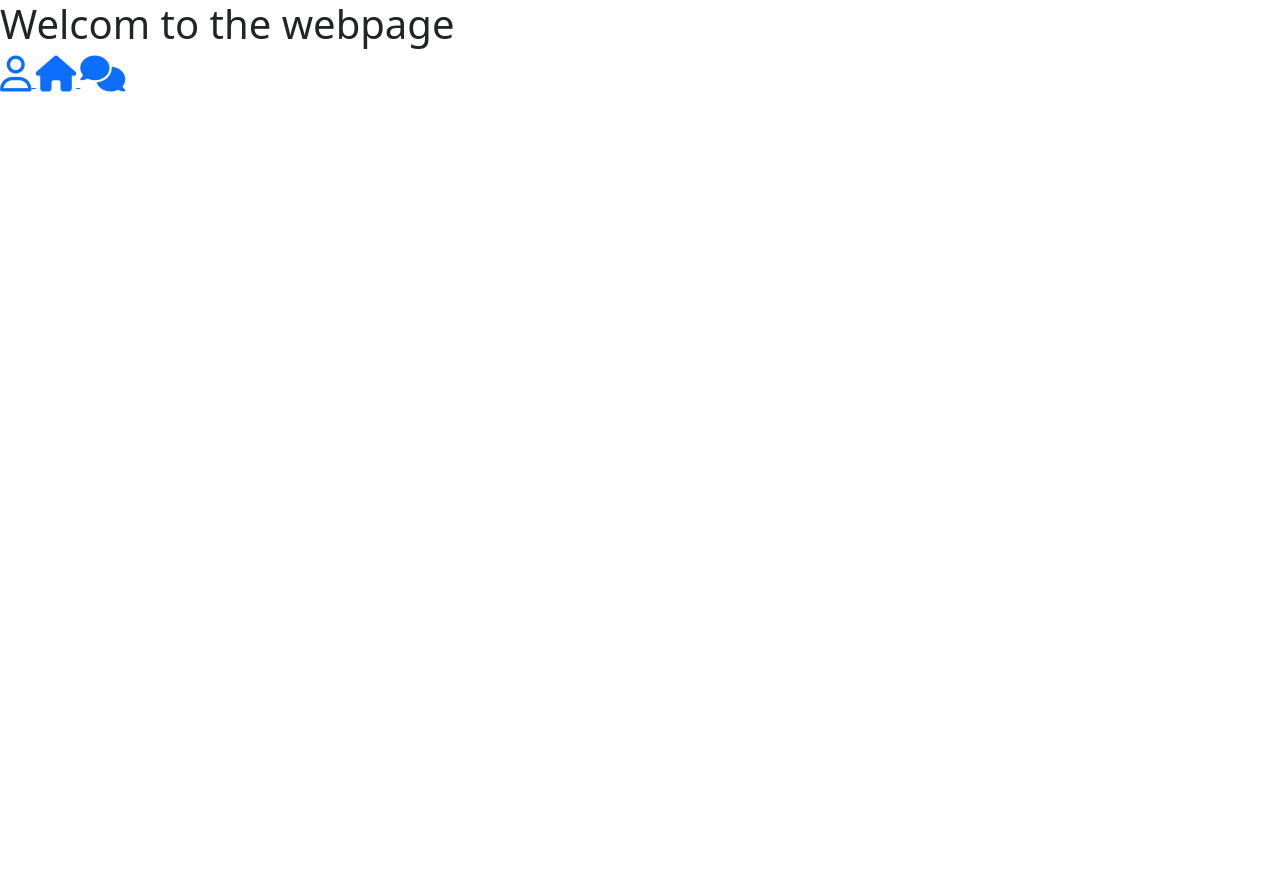
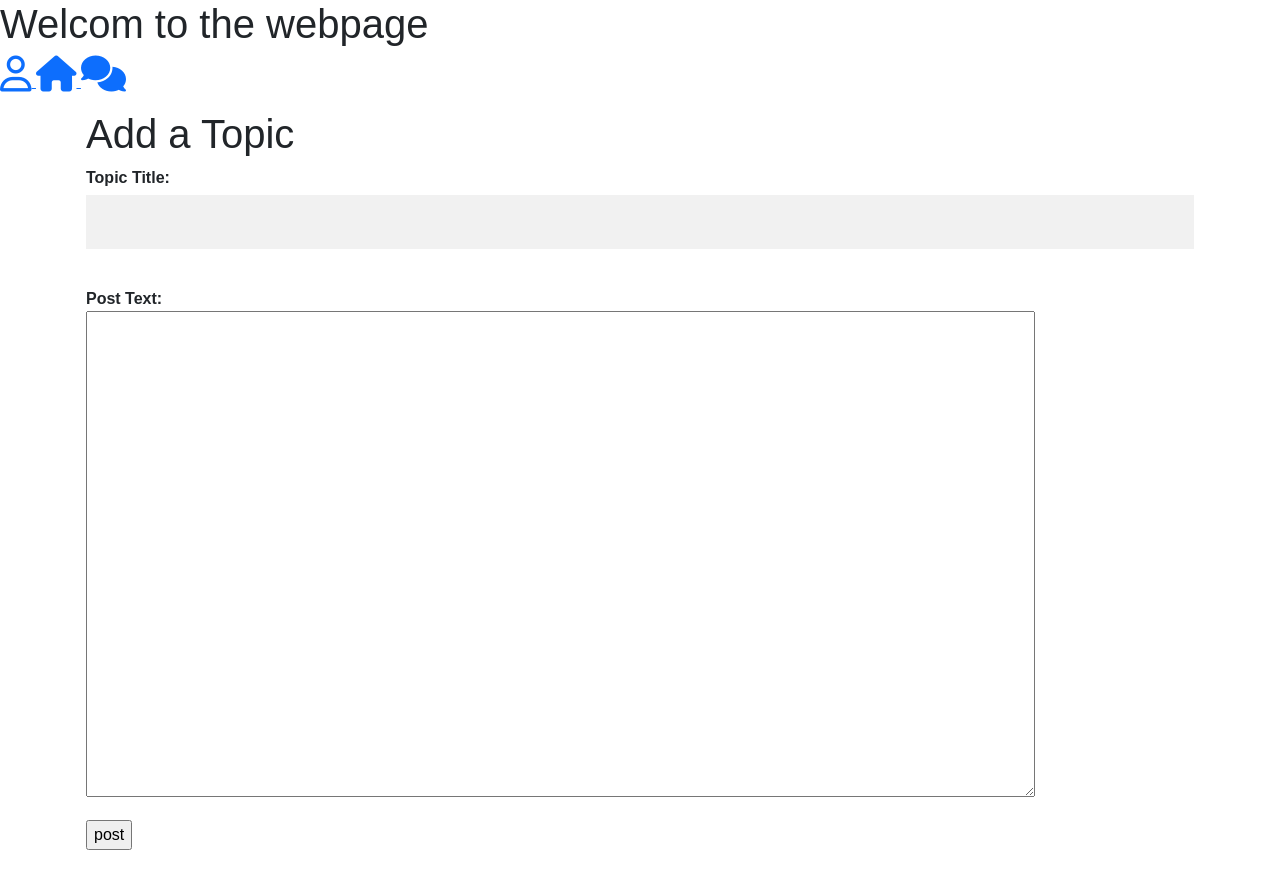
Before and after one commit to TheRoshin/S-KMS, a Python web app: template Template/post.html in a window 1280 px wide. Before the commit the page ends 92 px from the top, so only its background shows below. Run offline with Jinja, Linux system fonts and the light colour scheme; the template is opened without the code that fills it, so the values that code supplies are empty; some libraries are stand-ins or nearby versions.

Commit message:
Add files via upload

```diff
--- a/Template/fqa.html
+++ b/Template/fqa.html
@@ -10,12 +10,14 @@
         <script src="https://cdn.jsdelivr.net/npm/bootstrap@5.1.3/dist/js/bootstrap.bundle.min.js" integrity="sha384-ka7Sk0Gln4gmtz2MlQnikT1wXgYsOg+OMhuP+IlRH9sENBO0LRn5q+8nbTov4+1p" crossorigin="anonymous"></script>
         <!--using-FontAwesome--------------->
         <script crossorigin="anonymous" src="https://kit.fontawesome.com/c8e4d183c2.js"></script>
+        <link href="style.css" rel="stylesheet" type="text/css" />
 
     </head>
     <body>
         <main>
-            <h1>Welcom to the webpage</h1>
+
             <div class="right-menu">
+                <h1>Welcom to the webpage</h1>
                 <a href="#" class="user">
                     <i class="far fa-user" style="font-size: 36px"></i>
                 </a>
--- a/Template/option.html
+++ b/Template/option.html
@@ -12,13 +12,15 @@
         <!--using-FontAwesome--------------->
         <script crossorigin="anonymous" src="https://kit.fontawesome.com/c8e4d183c2.js"></script>
 
+        <link href="style.css" rel="stylesheet" type="text/css" />
     </head>
     <body>
         <main>
             <div class="container">
 
-                <h1>Welcom to the webpage</h1>
+
                 <div class="right-menu">
+                    <h1>Welcom to the webpage</h1>
                     <a href="#" class="user">
                         <i class="far fa-user" style="font-size: 36px"></i>
                     </a>
--- a/Template/post.html
+++ b/Template/post.html
@@ -10,12 +10,13 @@
         <script src="https://cdn.jsdelivr.net/npm/bootstrap@5.1.3/dist/js/bootstrap.bundle.min.js" integrity="sha384-ka7Sk0Gln4gmtz2MlQnikT1wXgYsOg+OMhuP+IlRH9sENBO0LRn5q+8nbTov4+1p" crossorigin="anonymous"></script>
         <!--using-FontAwesome--------------->
         <script crossorigin="anonymous" src="https://kit.fontawesome.com/c8e4d183c2.js"></script>
-
+        <link href="style.css" rel="stylesheet" type="text/css" />
     </head>
     <body>
         <main>
-            <h1>Welcom to the webpage</h1>
+
             <div class="right-menu">
+                <h1>Welcom to the webpage</h1>
                 <a href="#" class="user">
                     <i class="far fa-user" style="font-size: 36px"></i>
                 </a>
@@ -26,6 +27,21 @@
                     <i class="fas fa-comments" style="font-size: 36px"></i>
                 </a>
             </div>
+            <div class="container">
+                <div class="row">
+                    <div class="col">
+                        <h1>Add a Topic</h1>
+                        <form  action="post.html">
+                            <p><strong>Topic Title:</strong><br>
+                            <input type="text" name="topic_title" size=40 maxlength=150>
+                            <P><strong>Post Text:</strong><br>
+                            <textarea name="post_text" rows=20 cols=100 wrap=virtual></textarea>
+                            <P><input type="submit" name="submit" value="post"></p>
+                        </form>
+                    </div>
+                </div>
+            </div>
+
         </main>
         <script src="script.js"></script>
     </body>
--- a/Template/search.html
+++ b/Template/search.html
@@ -10,13 +10,14 @@
         <script src="https://cdn.jsdelivr.net/npm/bootstrap@5.1.3/dist/js/bootstrap.bundle.min.js" integrity="sha384-ka7Sk0Gln4gmtz2MlQnikT1wXgYsOg+OMhuP+IlRH9sENBO0LRn5q+8nbTov4+1p" crossorigin="anonymous"></script>
         <!--using-FontAwesome--------------->
         <script crossorigin="anonymous" src="https://kit.fontawesome.com/c8e4d183c2.js"></script>
-
+        <link href="style.css" rel="stylesheet" type="text/css" />
 
     </head>
     <body>
         <main>
-            <h1>Welcom to the webpage</h1>
+
             <div class="right-menu">
+                <h1>Welcom to the webpage</h1>
                 <a href="#" class="user">
                     <i class="far fa-user" style="font-size: 36px"></i>
                 </a>
```
